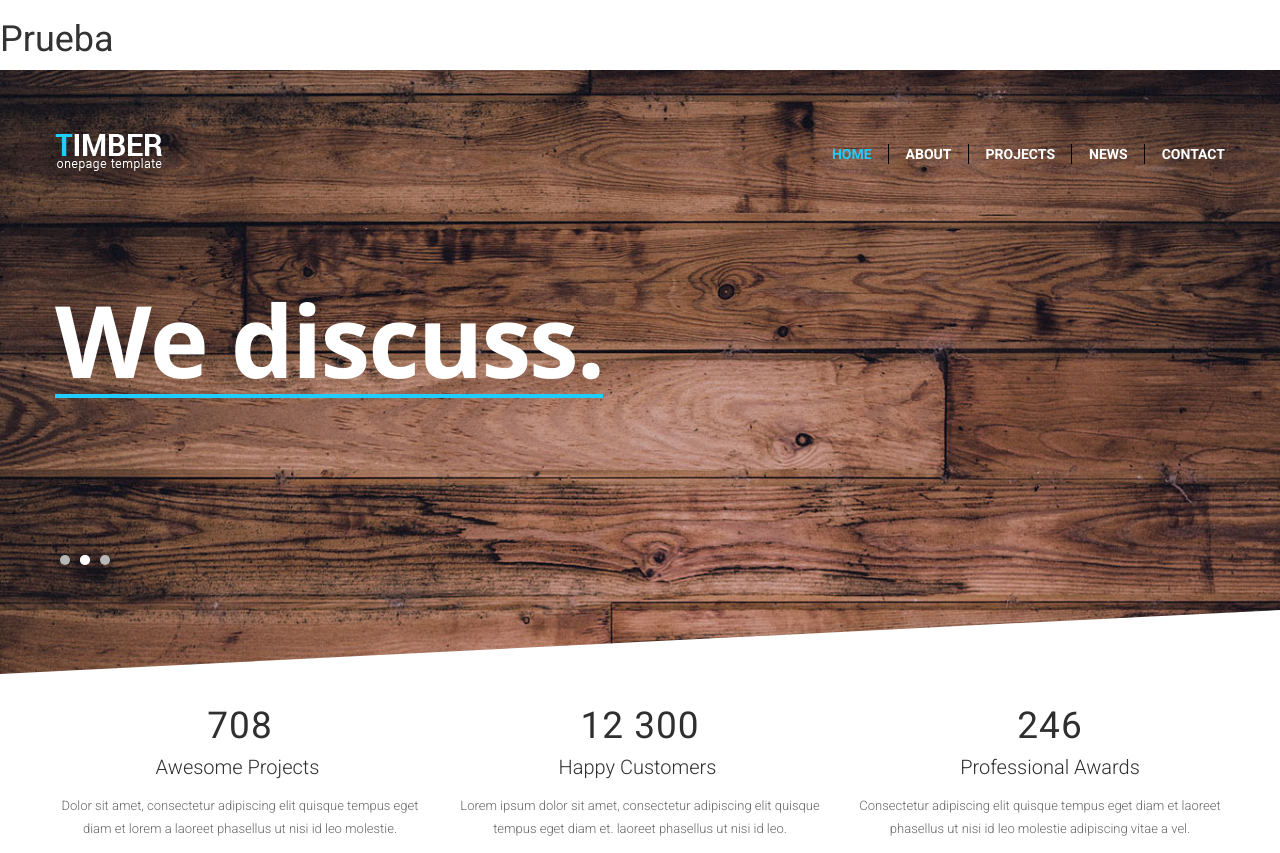
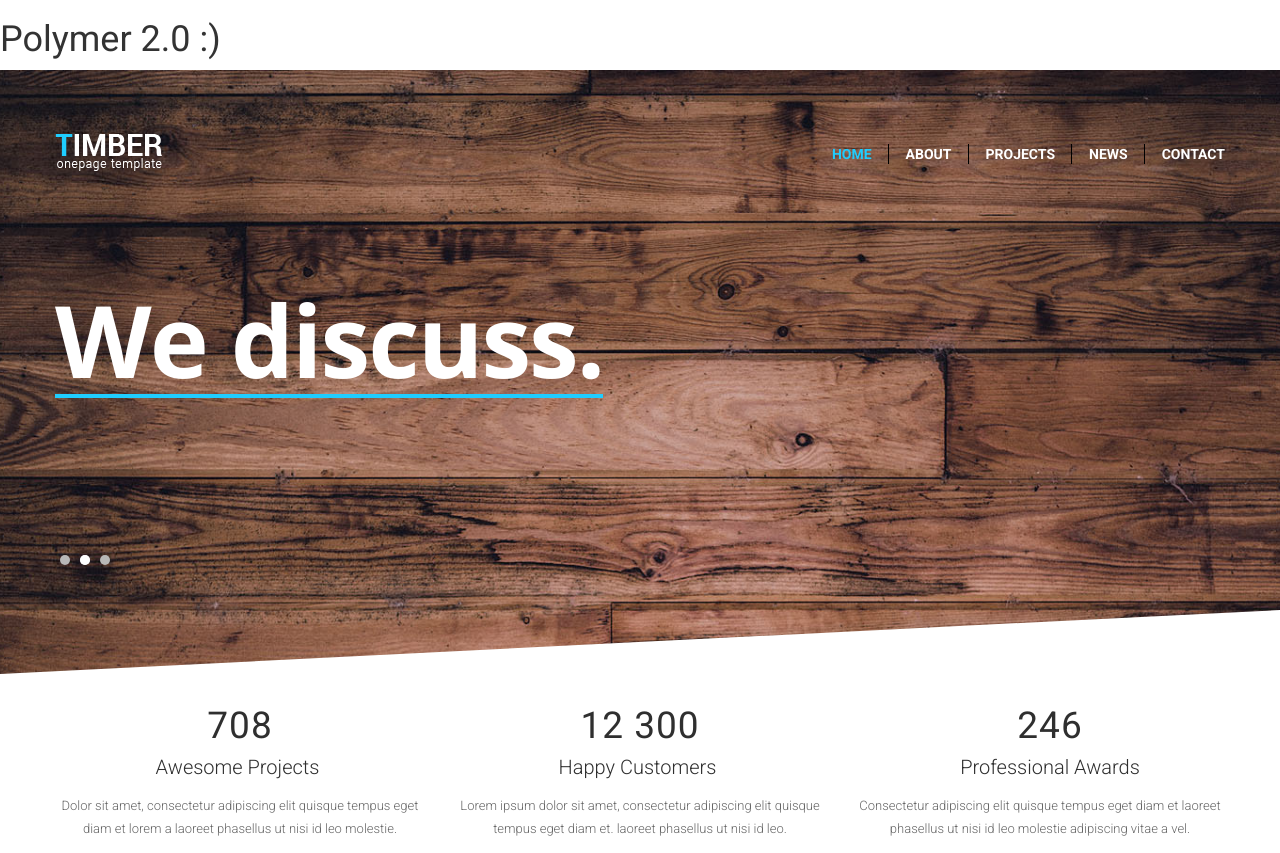
Before and after one commit to domobuilder/domobuilder.github.io, a plain HTML site: page index.html in a window 1280 px wide. Shown: the top 853 px of the page. Drawn offline with nearby package versions, Linux system fonts and the light colour scheme.

Commit message:
Update index.html

```diff
--- a/index.html
+++ b/index.html
@@ -45,7 +45,7 @@
 	<body>
 
     <!--home start-->
-		<h1>Prueba</h1>
+		<h1>Polymer 2.0 :)</h1>
 
     <div id="home">
     	<div class="headerLine">
```
